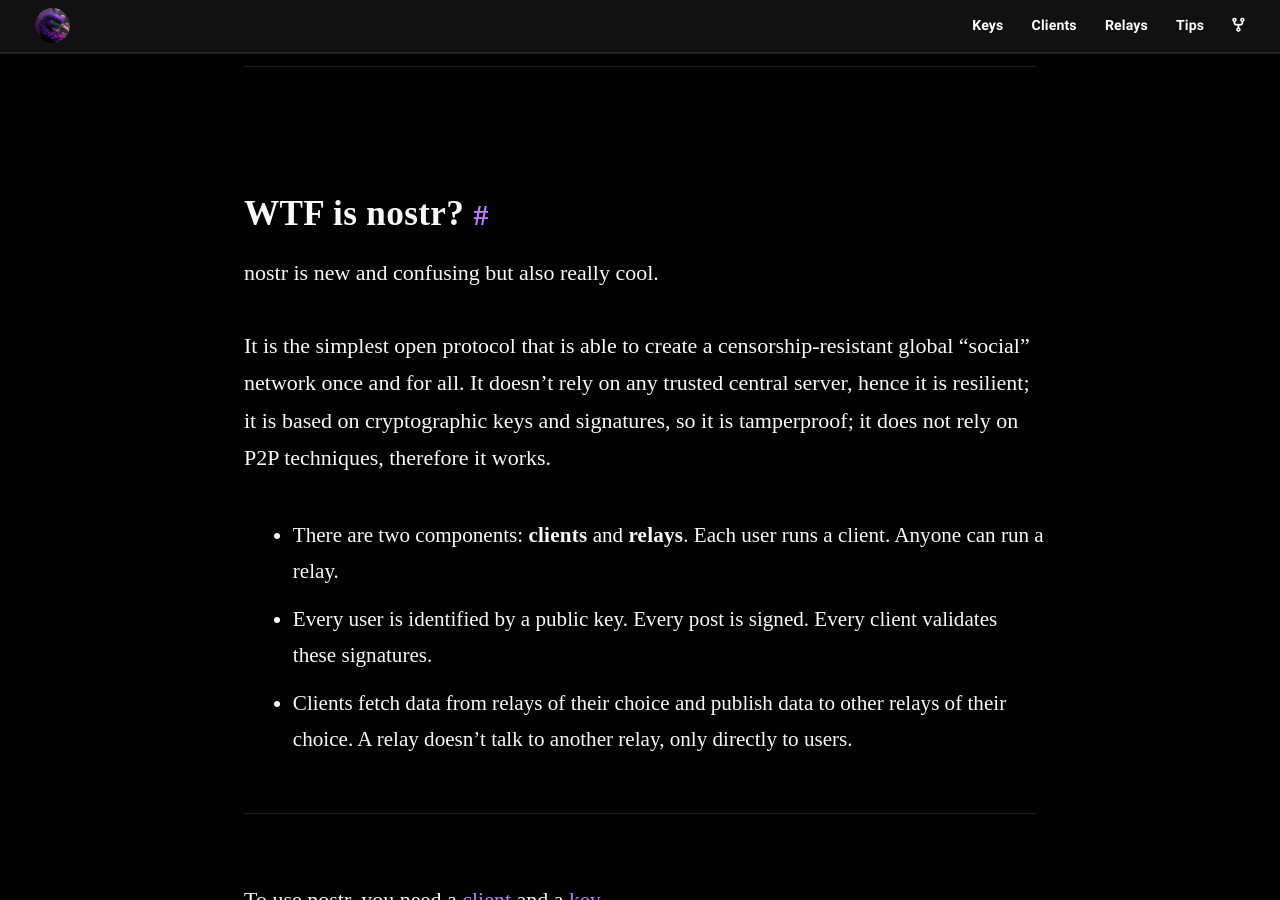
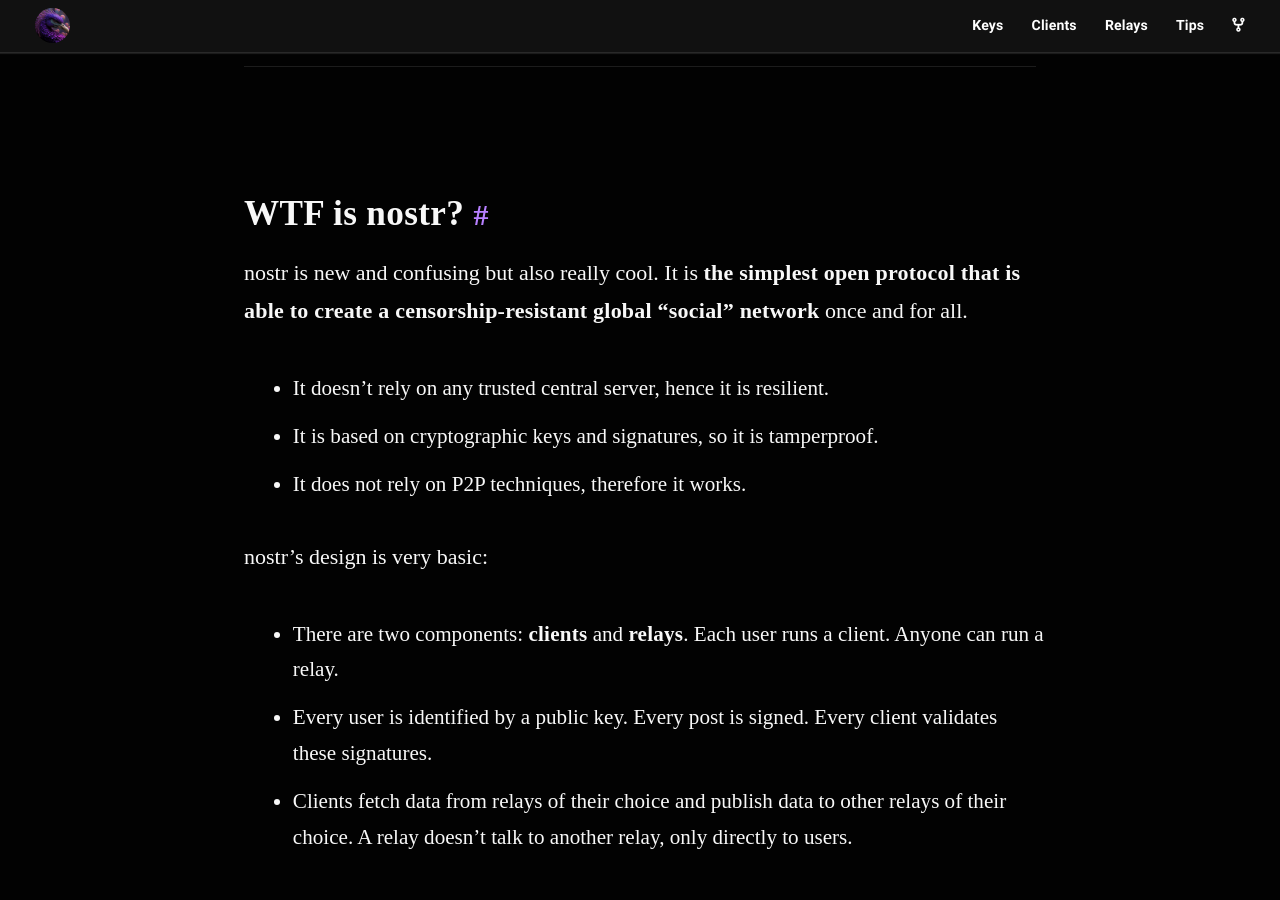
Before and after one commit to nostr-resources/nostr-resources.github.io, a Jekyll site: the page built from index.md, in a window 1280 px wide and 900 px high, scrolled down 426 px. Built offline with Jekyll 4.4.1, drawn with Linux system fonts in a browser that asks for light colours; some web fonts are replaced; some of the changed text lies outside the part shown.

```diff
--- a/index.md
+++ b/index.md
@@ -12,19 +12,18 @@ redirect_from: resources
 
 ## WTF is nostr?
 
-nostr is new and confusing but also really cool.
+nostr is new and confusing but also really cool. It is **the simplest open protocol that is able to create a
+censorship-resistant global "social" network** once and for all.
 
-It is the simplest open protocol that is able to create a
-censorship-resistant global "social" network once and for all. It doesn't rely
-on any trusted central server, hence it is resilient; it is based on
-cryptographic keys and signatures, so it is tamperproof; it does not rely on P2P
-techniques, therefore it works.
+- It doesn't rely on any trusted central server, hence it is resilient.
+- It is based on cryptographic keys and signatures, so it is tamperproof.
+- It does not rely on P2P techniques, therefore it works.
 
-- There are two components: __clients__ and __relays__. Each user runs a client. Anyone can run a relay.
+nostr's design is very basic:
+
+- There are two components: **clients** and **relays**. Each user runs a client. Anyone can run a relay.
 - Every user is identified by a public key. Every post is signed. Every client validates these signatures.
 - Clients fetch data from relays of their choice and publish data to other relays of their choice. A relay doesn't talk to another relay, only directly to users.
-
----
 
 To use nostr, you need a [client](#clients) and a [key](#keys).
 
@@ -33,7 +32,6 @@ To use nostr, you need a [client](#clients) and a [key](#keys).
 - To get updates from other people, you ask multiple relays if they know anything about these other people.
 - Anyone can run a relay. A relay is very simple and dumb. It does nothing besides accepting posts from some people and forwarding to others.
 - Relays don't have to be trusted. Signatures are verified on the client side.
-
 
 ---
 
```
Also changed, not shown: other parts of index.md (+3 -3 lines).
